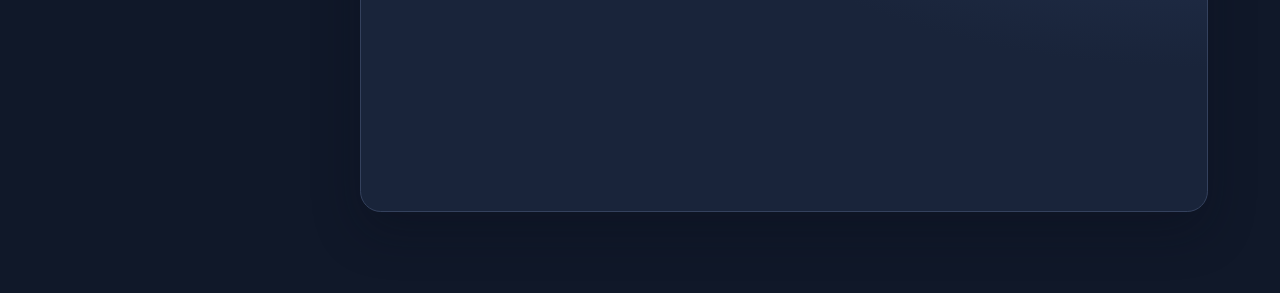
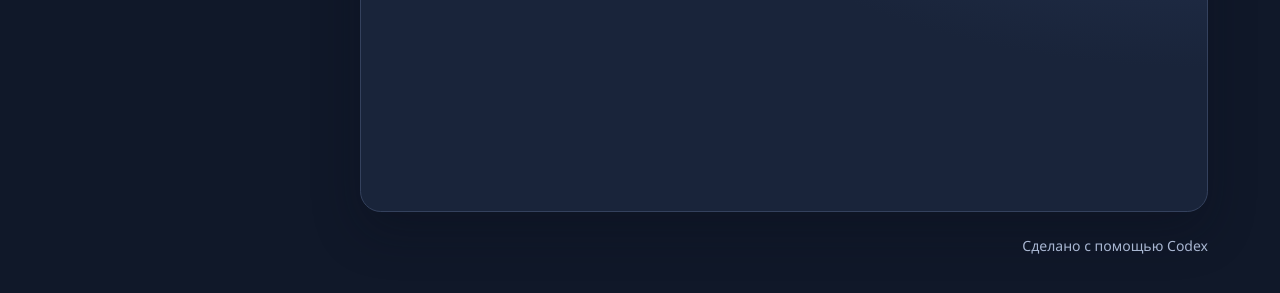
Before and after one commit to Goldik14/training_model, a plain HTML site: page index.html in a window 1280 px wide. Shown: the part 387-680 px from the top of the page. Drawn offline with Linux system fonts and the light colour scheme.

Commit message:
Credit Codex on the trainer homepage
Co-authored-by: Goldik14 <99342462+Goldik14@users.noreply.github.com>

```diff
--- a/index.html
+++ b/index.html
@@ -38,6 +38,7 @@
       </div>
     </aside>
     <main id="study" class="study" aria-label="Тренировка"></main>
+    <footer class="site-credit">Сделано с помощью Codex</footer>
     <noscript>Для тренажёра нужно включить JavaScript.</noscript>
   </div>
 </body>
--- a/styles.css
+++ b/styles.css
@@ -140,6 +140,7 @@ progress::-moz-progress-bar { background: var(--accent); border-radius: 1rem; }
 .binary .option { text-align: center; }
 .feedback { margin: 0 0 .8rem; color: #ffbfae; font-weight: 700; }
 .completion { line-height: 1.55; color: var(--muted); }
+.site-credit { grid-column: 1 / -1; color: var(--muted); font-size: .875rem; text-align: right; }
 @media (max-width: 44rem) {
   .layout { width: min(100% - 1.5rem, 38rem); grid-template-columns: minmax(0, 1fr); gap: 1rem; padding-top: 1.3rem; }
   .masthead { margin-bottom: .2rem; }
```
